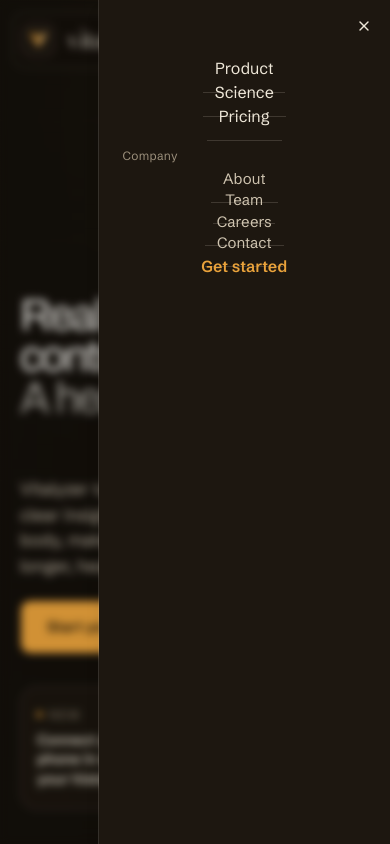
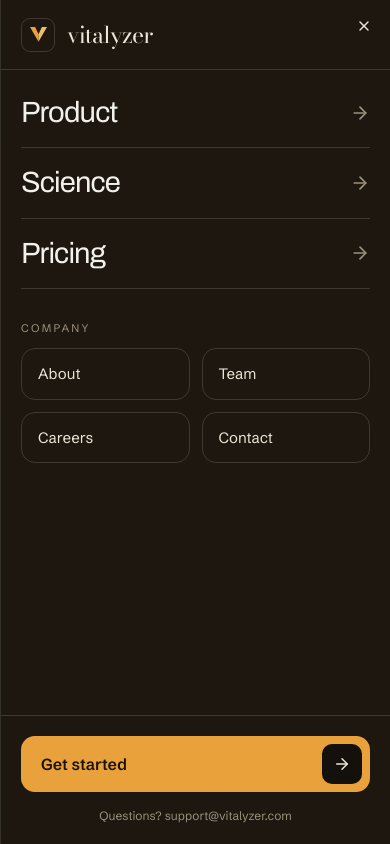
Before and after one commit to OchaiGinger/vitalyzer, a Next.js app: page / in a window 390 px wide. Both pictures are taken after a click on the button 344 px from the left and 40 px from the top of the page. Shown: the top 844 px of the page. Built offline with nearby package versions, Linux system fonts and the light colour scheme.

Commit message:
cleanup on the navbar

```diff
--- a/components/Navbar.tsx
+++ b/components/Navbar.tsx
@@ -4,11 +4,10 @@
 import { useRef, useState } from "react";
 import { ArrowRight, ChevronDown, Menu } from "lucide-react";
 
-import { Button } from "@/components/ui/button";
 import {
   Sheet,
-  SheetClose,
   SheetContent,
+  SheetDescription,
   SheetTitle,
   SheetTrigger,
 } from "@/components/ui/sheet";
@@ -52,12 +51,33 @@
 const linkClass =
   "flex items-center gap-1.5 py-2 text-[15.5px] font-medium transition-colors hover:text-primary";
 
+function Logo({ className = "", onClick }: { className?: string; onClick?: () => void }) {
+  return (
+    <Link
+      href="#top"
+      onClick={onClick}
+      aria-label="Vitalyzer home"
+      className={`flex items-center gap-3 font-serif text-[23px] leading-none tracking-[-.03em] sm:text-[26px] ${className}`}
+    >
+      <span className="grid size-[34px] shrink-0 place-items-center rounded-[9px] border border-border bg-card">
+        <svg viewBox="0 0 60 52" className="h-auto w-[17px]" aria-hidden="true">
+          <path d="M0 0H18L30 26V52Z" fill="#e9a23b" />
+          <path d="M60 0H42L30 26V52Z" fill="#f2bd6a" />
+        </svg>
+      </span>
+      vitalyzer
+    </Link>
+  );
+}
+
 export default function Navbar() {
-  const [open, setOpen] = useState(false);
+  const [open, setOpen] = useState(false); // desktop Company panel
+  const [menuOpen, setMenuOpen] = useState(false); // mobile / tablet menu
   const hovered = useRef(false);
 
-  const mouseOnly =
-    (fn: () => void) => (e: React.PointerEvent) => {
+  const closeMenu = () => setMenuOpen(false);
+
+  const mouseOnly = (fn: () => void) => (e: React.PointerEvent) => {
     if (e.pointerType === "mouse") fn();
   };
 
@@ -76,25 +96,13 @@
       }`}
     >
       {/* Top bar */}
-      <div className="relative flex h-[54px] items-center justify-between pl-2 pr-3.5">
-        <Link
-          href="#top"
-          aria-label="Vitalyzer home"
-          className="flex items-center gap-3 font-serif text-[24px] leading-none tracking-[-.03em] sm:text-[26px]"
-        >
-          <span className="grid size-[34px] place-items-center rounded-[9px] border border-border bg-card">
-            <svg viewBox="0 0 60 52" className="h-auto w-[17px]" aria-hidden="true">
-              <path d="M0 0H18L30 26V52Z" fill="#e9a23b" />
-              <path d="M60 0H42L30 26V52Z" fill="#f2bd6a" />
-            </svg>
-          </span>
-          vitalyzer
-        </Link>
+      <div className="relative flex h-[54px] items-center justify-between gap-3 pl-2 pr-2 lg:pr-3.5">
+        <Logo className="shrink-0" />
 
-        {/* Desktop links */}
+        {/* Desktop links (lg and up) */}
         <nav
           aria-label="Primary"
-          className="absolute left-1/2 hidden -translate-x-1/2 items-center gap-8 md:flex lg:gap-11"
+          className="absolute left-1/2 hidden -translate-x-1/2 items-center gap-11 lg:flex"
         >
           {links.map((l) => (
             <Link
@@ -126,71 +134,103 @@
           </button>
         </nav>
 
-        <div className="flex items-center gap-2.5">
-          <Button
-
-            className="hidden h-auto gap-3 rounded-lg py-[5px] pl-3.5 pr-[5px] text-sm font-semibold md:inline-flex"
+        <div className="flex shrink-0 items-center gap-2">
+          {/* Get started: desktop only. On mobile the bar is just the menu button. */}
+          <Link
+            href="#pricing"
+            className="hidden items-center gap-3 whitespace-nowrap rounded-lg bg-primary py-[5px] pl-3.5 pr-[5px] text-sm font-semibold text-primary-foreground transition-colors hover:bg-primary/90 lg:inline-flex"
           >
-            <Link href="#pricing">
             Get started
-              <span className="grid size-7 place-items-center rounded-md bg-background">
+            <span className="grid size-7 shrink-0 place-items-center rounded-md bg-background">
               <ArrowRight className="size-3.5 text-foreground" aria-hidden="true" />
             </span>
           </Link>
-          </Button>
 
-          {/* Mobile menu */}
-          <Sheet>
-            <SheetTrigger >
-              <Button
-                variant="outline"
-                size="icon"
-                className="size-[38px] rounded-[9px] bg-transparent md:hidden"
+          {/* Mobile and tablet menu */}
+          <Sheet open={menuOpen} onOpenChange={setMenuOpen}>
+            <SheetTrigger
               aria-label="Open menu"
+              className="grid size-[38px] place-items-center rounded-[9px] border border-border transition-colors hover:bg-foreground/10 lg:hidden"
             >
-                <Menu className="size-4" />
-              </Button>
+              <Menu className="size-[18px]" aria-hidden="true" />
             </SheetTrigger>
+
             <SheetContent
               side="right"
               data-lenis-prevent
-              className="w-[min(320px,86vw)] border-border bg-popover p-0"
+              className="flex w-[min(400px,100vw)]! max-w-none! flex-col gap-0 border-border bg-popover p-0"
             >
               <SheetTitle className="sr-only">Menu</SheetTitle>
-              <nav aria-label="Mobile" className="mt-14 flex flex-col px-3">
+              <SheetDescription className="sr-only">Site navigation</SheetDescription>
+
+              {/* Header (leaves room for the built-in close button) */}
+              <div className="flex h-[70px] shrink-0 items-center border-b border-border pl-5 pr-16">
+                <Logo onClick={closeMenu} />
+              </div>
+
+              {/* Links */}
+              <nav aria-label="Mobile" className="flex-1 overflow-y-auto px-5 pb-6 pt-2">
+                <ul>
                   {links.map((l) => (
-                  <SheetClose  key={l.label}>
-                    <Link href={l.href} className="border-b border-border px-3 py-3.5 text-base">
+                    <li key={l.label}>
+                      <Link
+                        href={l.href}
+                        onClick={closeMenu}
+                        className="group flex items-center justify-between border-b border-border py-5 font-display text-[clamp(26px,7.5vw,32px)] leading-none tracking-[-.03em] text-[#F3F1EC]"
+                      >
                         {l.label}
+                        <ArrowRight
+                          className="size-5 shrink-0 text-muted-foreground transition-transform group-active:translate-x-1"
+                          aria-hidden="true"
+                        />
                       </Link>
-                  </SheetClose>
+                    </li>
                   ))}
-                <p className="px-3 pb-1 pt-5 text-xs tracking-wide text-muted-foreground">Company</p>
+                </ul>
+
+                <p className="mb-3 mt-8 text-[11px] uppercase tracking-[.2em] text-muted-foreground">
+                  Company
+                </p>
+                <ul className="grid grid-cols-2 gap-3">
                   {pages.map((p) => (
-                  <SheetClose  key={p.label}>
+                    <li key={p.label}>
                       <Link
                         href={p.href}
-                      className="border-b border-border px-3 py-3.5 text-[15px] text-[#cfc4b0]"
+                        onClick={closeMenu}
+                        className="block rounded-xl border border-border px-4 py-3.5 text-[15px] transition-colors active:bg-foreground/10"
                       >
                         {p.label}
                       </Link>
-                  </SheetClose>
+                    </li>
                   ))}
-                <SheetClose >
-                  <Link href="#pricing" className="px-3 py-4 text-base font-semibold text-primary">
+                </ul>
+              </nav>
+
+              {/* Get started: full width, thumb-friendly, clear of the iPhone home bar */}
+              <div className="shrink-0 border-t border-border p-5 pb-[max(1.25rem,env(safe-area-inset-bottom))]">
+                <Link
+                  href="#pricing"
+                  onClick={closeMenu}
+                  className="flex h-14 w-full items-center justify-between whitespace-nowrap rounded-xl bg-primary pl-5 pr-2 text-base font-semibold text-primary-foreground transition-colors active:bg-primary/90"
+                >
                   Get started
+                  <span className="grid size-10 shrink-0 place-items-center rounded-lg bg-background">
+                    <ArrowRight className="size-[18px] text-foreground" aria-hidden="true" />
+                  </span>
                 </Link>
-                </SheetClose>
-              </nav>
+                <p className="mt-4 text-center text-xs text-muted-foreground">
+                  Questions? support@vitalyzer.com
+                </p>
+              </div>
             </SheetContent>
           </Sheet>
         </div>
       </div>
 
-      {/* Company panel (md and up). Expands the navbar itself, like the reference. */}
+      {/* Company panel (lg and up). Expands the navbar itself, like the reference. */}
       <div
         id="company-menu"
-        className={`hidden grid-rows-[0fr] transition-[grid-template-rows,visibility] duration-300 ease-out md:grid ${
+        className={`hidden grid-rows-[0fr] transition-[grid-template-rows,visibility] duration-300 ease-out lg:grid ${
           open ? "visible grid-rows-[1fr]" : "invisible"
         }`}
       >
@@ -202,7 +242,7 @@
                 <p className="mb-6 flex items-center gap-2 text-xs tracking-[.14em] text-muted-foreground before:size-[5px] before:bg-primary">
                   Pages
                 </p>
-                <ul className="grid gap-x-8 gap-y-5 sm:grid-cols-2 lg:grid-cols-1 lg:gap-y-6">
+                <ul className="grid gap-y-6">
                   {pages.map((p) => (
                     <li key={p.label}>
                       <Link href={p.href} onClick={() => setOpen(false)} className="group block">
@@ -218,8 +258,8 @@
                 </ul>
               </div>
 
-              {/* Journal cards (lg and up) */}
-              <div className="hidden lg:block">
+              {/* Journal cards */}
+              <div>
                 <p className="mb-6 flex items-center gap-2 text-xs tracking-[.14em] text-muted-foreground before:size-[5px] before:bg-primary">
                   From the journal
                 </p>
```
Lines whose indentation alone changed are shown as unchanged.
